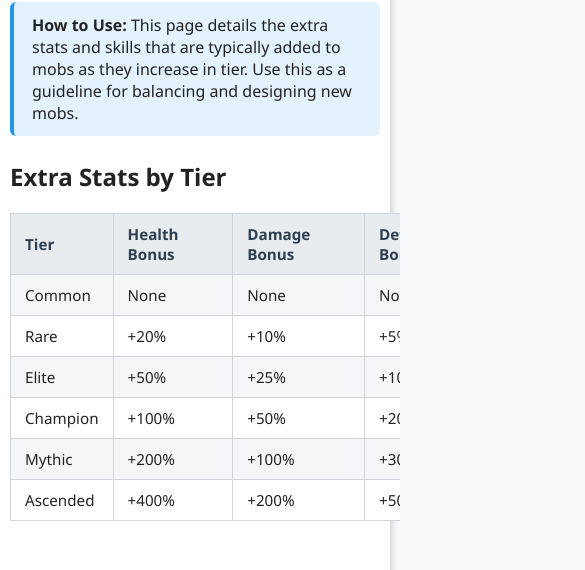
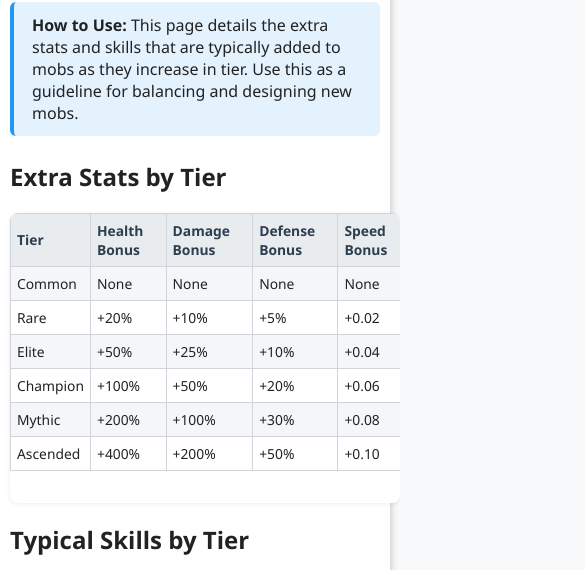
Before and after one commit to rti4-minecraft-resourcepacks/s4-mob-info, a plain HTML site: page mob_tier_extra_stats_and_skills.html in a window 390 px wide. Shown: the part 451-1021 px from the top of the page, 585 px wide, since content can reach past the window. Drawn offline with Linux system fonts and the light colour scheme.

Commit message:
Add files via upload

```diff
--- a/mob_tier_extra_stats_and_skills.html
+++ b/mob_tier_extra_stats_and_skills.html
@@ -34,6 +34,7 @@
       </table>
     </div>
     <h2>Typical Skills by Tier</h2>
+    <div class="table-responsive">
       <table class="main-table">
         <tr><th>Tier</th><th>Skill Examples</th></tr>
         <tr><td>Common</td><td>None or very basic (e.g., <code>Leap</code>, <code>Simple Arrow</code>)</td></tr>
@@ -43,6 +44,7 @@
         <tr><td>Mythic</td><td>Multiple strong skills, phase changes, high-impact abilities</td></tr>
         <tr><td>Ascended</td><td>Boss-level skills, invulnerability phases, resurrection, unique mechanics</td></tr>
       </table>
+    </div>
     <h2>Best Practices</h2>
     <ul>
       <li>Gradually introduce new mechanics as players progress through tiers.</li>
--- a/style.css
+++ b/style.css
@@ -250,17 +250,22 @@ footer {
   .table-responsive {
     width: 100vw;
     max-width: 100vw;
-    margin: 0 auto;
+    margin: 0 auto 16px auto;
     padding-left: 0;
     overflow-x: auto;
     box-sizing: border-box;
     left: 0;
     right: 0;
+    border-radius: 8px;
+    box-shadow: 0 1px 4px rgba(0,0,0,0.08);
+    background: var(--table-bg);
   }
   .main-table {
-    min-width: 600px;
+    min-width: 400px;
+    font-size: 0.93em;
   }
   .main-table th, .main-table td {
-    font-size: 0.95em;
+    font-size: 0.93em;
+    padding: 7px 6px;
   }
 }
```
Lines whose indentation alone changed are shown as unchanged.
